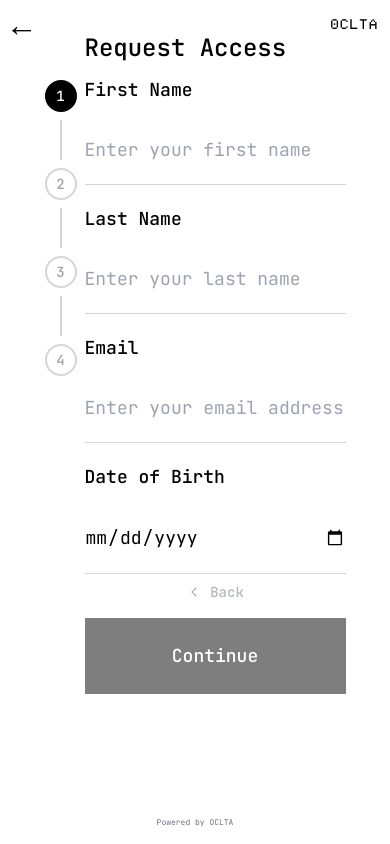
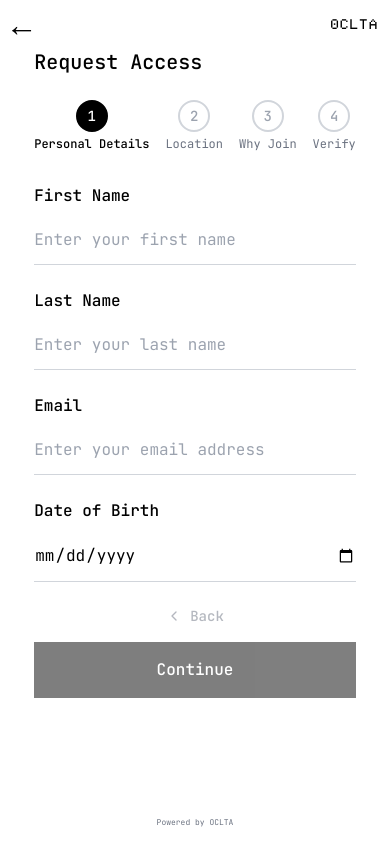
Before and after one commit to welcmhome/oclta-apply, a Next.js app: page /join in a window 390 px wide. Built offline with nearby package versions, Linux system fonts and the light colour scheme.

Commit message:
Redesign mobile layout with separate mobile/desktop layouts - cleaner mobile experience

```diff
--- a/app/globals.css
+++ b/app/globals.css
@@ -33,11 +33,11 @@
 
 @layer components {
   .form-input {
-    @apply w-full bg-transparent border-0 border-b border-gray-300 focus:border-oclta-black focus:outline-none py-5 sm:py-2 text-lg sm:text-sm transition-colors;
+    @apply w-full bg-transparent border-0 border-b border-gray-300 focus:border-oclta-black focus:outline-none py-3 sm:py-2 text-base sm:text-sm transition-colors;
   }
 
   .form-label {
-    @apply text-lg sm:text-sm font-medium text-oclta-black mb-3 sm:mb-1 block;
+    @apply text-base sm:text-sm font-medium text-oclta-black mb-2 sm:mb-1 block;
   }
 
   .checkbox-item {
@@ -49,7 +49,7 @@
   }
 
   .btn-primary {
-    @apply bg-oclta-black text-oclta-white px-8 py-6 sm:py-3 text-lg sm:text-sm font-medium hover:bg-gray-800 transition-colors;
+    @apply bg-oclta-black text-oclta-white px-8 py-4 sm:py-3 text-base sm:text-sm font-medium hover:bg-gray-800 transition-colors;
   }
 
   .step-indicator {
--- a/app/join/page.tsx
+++ b/app/join/page.tsx
@@ -183,7 +183,7 @@ export default function JoinPage() {
     switch (currentStep) {
       case 0:
         return (
-          <div className="space-y-5 sm:space-y-6">
+          <div className="space-y-6">
             <div>
               <label className="form-label">First Name</label>
               <input
@@ -251,7 +251,7 @@ export default function JoinPage() {
 
       case 1:
         return (
-          <div className="space-y-5 sm:space-y-6">
+          <div className="space-y-6">
             <div>
               <label className="form-label">Country / Region</label>
               <select
@@ -298,7 +298,7 @@ export default function JoinPage() {
 
       case 2:
         return (
-          <div className="space-y-5 sm:space-y-6">
+          <div className="space-y-6">
             <div>
               <label className="form-label">Why do you want to join OCLTA?</label>
               <p className="text-sm text-gray-600 mb-4">Select all that apply</p>
@@ -590,14 +590,41 @@ export default function JoinPage() {
       </div>
 
       {/* Main Content */}
-      <div className="max-w-2xl mx-auto px-2 sm:px-6 py-2 sm:py-8 pt-8 sm:pt-16 flex-1">
-        <div className="flex">
-          {/* Left Side - Progress Circles with Connecting Lines */}
-          <div className="flex flex-col items-center mr-2 sm:mr-8 mt-12 sm:mt-20">
+      <div className="max-w-2xl mx-auto px-4 sm:px-6 py-4 sm:py-8 pt-12 sm:pt-16 flex-1">
+        {/* Mobile Layout */}
+        <div className="block sm:hidden">
+          <h1 className="text-xl font-medium mb-6">Request Access</h1>
+
+          {/* Mobile Step Navigation */}
+          <div className="flex justify-center space-x-4 mb-8">
             {STEPS.map((step, index) => (
               <div key={index} className="flex flex-col items-center">
                 <div
-                  className={`w-8 h-8 sm:w-6 sm:h-6 rounded-full border-2 flex items-center justify-center text-sm sm:text-xs font-medium transition-all duration-300 ${
+                  className={`w-8 h-8 rounded-full border-2 flex items-center justify-center text-sm font-medium transition-all duration-300 ${
+                    index <= currentStep
+                      ? 'bg-oclta-black border-oclta-black text-white'
+                      : 'border-gray-300 text-gray-400'
+                  }`}
+                >
+                  {index + 1}
+                </div>
+                <span className={`text-xs mt-1 ${index === currentStep ? 'text-oclta-black font-medium' : 'text-gray-500'}`}>
+                  {step}
+                </span>
+              </div>
+            ))}
+          </div>
+        </div>
+
+        {/* Desktop Layout */}
+        <div className="hidden sm:block">
+          <div className="flex">
+            {/* Left Side - Progress Circles with Connecting Lines */}
+            <div className="flex flex-col items-center mr-8 mt-20">
+              {STEPS.map((step, index) => (
+                <div key={index} className="flex flex-col items-center">
+                  <div
+                    className={`w-6 h-6 rounded-full border-2 flex items-center justify-center text-xs font-medium transition-all duration-300 ${
                       index <= currentStep
                         ? 'bg-oclta-black border-oclta-black text-white'
                         : 'border-gray-300 text-gray-400'
@@ -607,7 +634,7 @@ export default function JoinPage() {
                   </div>
                   {index < STEPS.length - 1 && (
                     <div
-                    className={`w-0.5 h-10 sm:h-10 my-2 transition-all duration-300 ${
+                      className={`w-0.5 h-10 my-2 transition-all duration-300 ${
                         index < currentStep ? 'bg-oclta-black' : 'bg-gray-300'
                       }`}
                     />
@@ -618,10 +645,10 @@ export default function JoinPage() {
 
             {/* Right Side - Form Content */}
             <div className="flex-1">
-            <h1 className="text-2xl sm:text-2xl font-medium mb-3 sm:mb-8">Request Access</h1>
+              <h1 className="text-2xl font-medium mb-8">Request Access</h1>
 
-            {/* Horizontal Step Navigation - Hidden on mobile, shown on desktop */}
-            <div className="hidden sm:flex space-x-8 mb-8">
+              {/* Horizontal Step Navigation */}
+              <div className="flex space-x-8 mb-8">
                 {STEPS.map((step, index) => (
                   <div key={index} className="flex flex-col items-center min-w-0 flex-shrink-0">
                     <span className={`text-sm font-medium whitespace-nowrap ${index === currentStep ? 'text-oclta-black' : 'text-gray-500'}`}>
@@ -633,12 +660,53 @@ export default function JoinPage() {
               </div>
 
               {/* Form Content */}
-            <div className="mb-2 sm:mb-6">
+              <div className="mb-6">
+                {renderStepContent()}
+              </div>
+            </div>
+          </div>
+        </div>
+
+        {/* Mobile Form Content */}
+        <div className="block sm:hidden">
+          <div className="mb-6">
             {renderStepContent()}
           </div>
 
-            {/* Navigation Buttons */}
-            <div className="flex flex-col sm:flex-row justify-between gap-4 sm:gap-0">
+          {/* Mobile Navigation Buttons */}
+          <div className="flex flex-col justify-between gap-4">
+            <button
+              onClick={prevStep}
+              disabled={currentStep === 0}
+              className="flex items-center justify-center space-x-2 text-sm font-medium text-gray-500 hover:text-oclta-black disabled:opacity-50 disabled:cursor-not-allowed w-full"
+            >
+              <ChevronLeft className="w-4 h-4" />
+              <span>Back</span>
+            </button>
+
+            {currentStep < STEPS.length - 1 ? (
+              <button
+                onClick={nextStep}
+                disabled={!canProceed()}
+                className="btn-primary disabled:opacity-50 disabled:cursor-not-allowed w-full"
+              >
+                Continue
+              </button>
+            ) : (
+              <button
+                onClick={handleSubmit}
+                disabled={!canProceed() || isSubmitting}
+                className="btn-primary disabled:opacity-50 disabled:cursor-not-allowed w-full"
+              >
+                {isSubmitting ? 'Submitting...' : 'Submit'}
+              </button>
+            )}
+          </div>
+        </div>
+
+        {/* Desktop Navigation Buttons */}
+        <div className="hidden sm:block">
+          <div className="flex flex-row justify-between gap-4">
             <button
               onClick={prevStep}
               disabled={currentStep === 0}
@@ -668,7 +736,6 @@ export default function JoinPage() {
           </div>
         </div>
       </div>
-      </div>
 
       {/* Powered by OCLTA - Bottom */}
       <div className="flex justify-center py-4">
```
Lines whose indentation alone changed are shown as unchanged.
